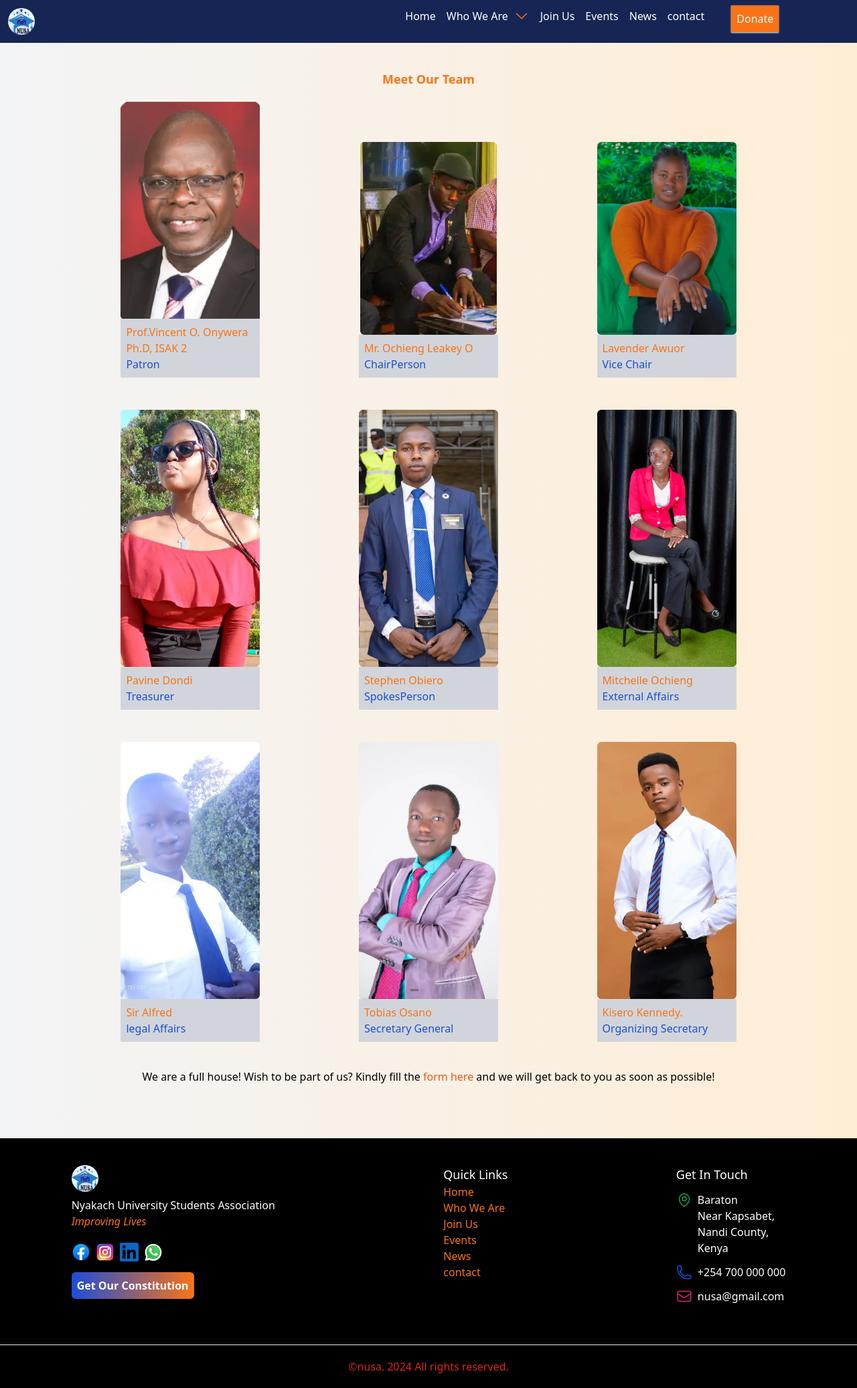
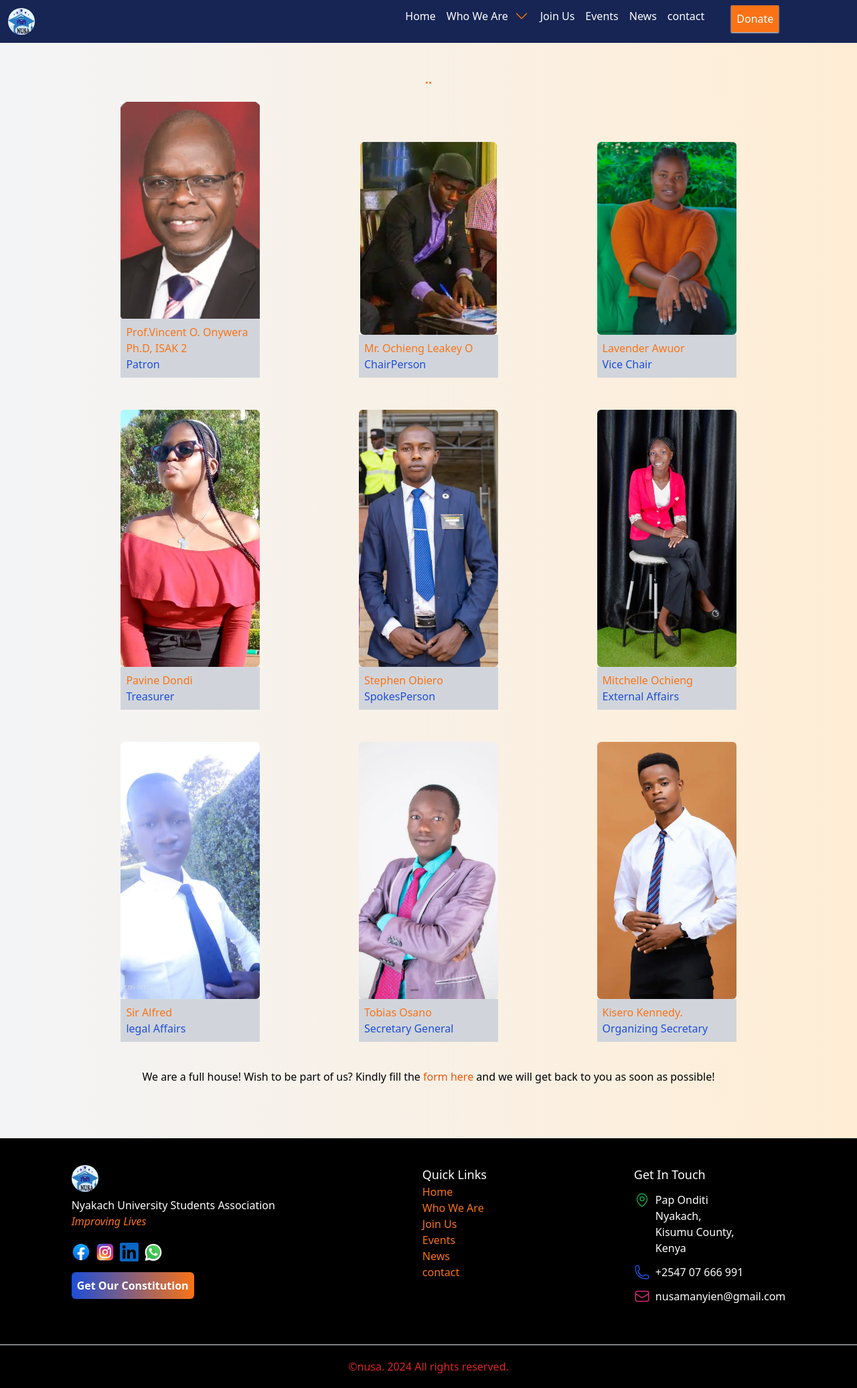
Before and after one commit to WilfredMutwiri/NYAKACHUNIVERSITY-STUDENTSASSOCIATION-Website, a React (Create React App) app in the folder frontend/: page /Team in a window 1280 px wide. Shown: the whole page at 67% size. Built offline with nearby package versions, Linux system fonts and the light colour scheme.

Commit message:
update footer section

```diff
--- a/frontend/src/componets/Navbar.js
+++ b/frontend/src/componets/Navbar.js
@@ -51,6 +51,7 @@ const Navbar = () => {
             </svg>
             </div>
             <div ref={dropdown} onMouseLeave={LeaveDropdown} class="hidden bg-gray-800 p-4 -ml-4 shadow-sm shadow-white">
+            <Link to="/About"><li class="">Who We Are</li></Link>
             <Link to="/PatronInstallation"><li class="">Installation Of New Patron</li></Link>
             <Link to="/Team"><li class="">Our Team</li></Link>
             </div>
--- a/frontend/src/componets/Team.js
+++ b/frontend/src/componets/Team.js
@@ -7,12 +7,24 @@ import externalAffairs from '../images/externalAffairs.webp'
 import viceChair from '../images/ViceChair.webp'
 import LegalAffairs from '../images/LegalAffairs.webp'
 import SecretaryGeneral from '../images/SecretaryGeneral.webp'
+import React, {useState,useEffect} from 'react'
 const Team = () => {
+    const meetTxt=['Meet Our Team','.','..','We are a full house','.','..',"We are devoted to serve",'.','..'];
+    const [textIndex,setTextIndex]=useState(0);
+
+    const changeText=()=>{
+        setTextIndex((prevIndex)=>(prevIndex ===meetTxt.length-1?0:prevIndex+1))
+    }
+
+    useEffect(()=>{
+        const interval=setInterval(changeText,1000);
+        return ()=>clearInterval(interval)
+    },[]);
     return (
         <div>
             <div class="w-full bg-gradient-to-r from-gray-100 to-orange-100 pt-10 pb-10">
             <div class="w-full md:w-10/12 m-auto">
-            <h2  class="text-center font-semibold text-lg text-orange-500">Meet Our Team</h2>
+            <h2  class="text-center font-semibold text-lg text-orange-500">{meetTxt[textIndex]}</h2>
             {/* first team grid */}
             <div class="block md:grid grid-cols-3 pt-5" id='grid1'>
             <div class="mb-10 md:mb-0 w-52 m-auto">
--- a/frontend/src/componets/footer.js
+++ b/frontend/src/componets/footer.js
@@ -39,7 +39,7 @@ const Footer = () => {
         <path stroke-linecap="round" stroke-linejoin="round" d="M19.5 10.5c0 7.142-7.5 11.25-7.5 11.25S4.5 17.642 4.5 10.5a7.5 7.5 0 1 1 15 0Z" />
         </svg>
         <p class="">
-        Baraton<br/>Near Kapsabet,<br/>Nandi County,<br/>Kenya
+        Pap Onditi<br/>Nyakach,<br/>Kisumu County,<br/>Kenya
         </p>
         </div>
         <div class="flex pt-3 text-white">
@@ -47,7 +47,7 @@ const Footer = () => {
         <path stroke-linecap="round" stroke-linejoin="round" d="M2.25 6.75c0 8.284 6.716 15 15 15h2.25a2.25 2.25 0 0 0 2.25-2.25v-1.372c0-.516-.351-.966-.852-1.091l-4.423-1.106c-.44-.11-.902.055-1.173.417l-.97 1.293c-.282.376-.769.542-1.21.38a12.035 12.035 0 0 1-7.143-7.143c-.162-.441.004-.928.38-1.21l1.293-.97c.363-.271.527-.734.417-1.173L6.963 3.102a1.125 1.125 0 0 0-1.091-.852H4.5A2.25 2.25 0 0 0 2.25 4.5v2.25Z" />
         </svg>
         <p class="">
-        +254 700 000 000
+        +2547 07 666 991
         </p>
         </div>
         <div class="text-white pt-3 flex">
@@ -55,7 +55,7 @@ const Footer = () => {
         <path stroke-linecap="round" stroke-linejoin="round" d="M21.75 6.75v10.5a2.25 2.25 0 0 1-2.25 2.25h-15a2.25 2.25 0 0 1-2.25-2.25V6.75m19.5 0A2.25 2.25 0 0 0 19.5 4.5h-15a2.25 2.25 0 0 0-2.25 2.25m19.5 0v.243a2.25 2.25 0 0 1-1.07 1.916l-7.5 4.615a2.25 2.25 0 0 1-2.36 0L3.32 8.91a2.25 2.25 0 0 1-1.07-1.916V6.75" />
         </svg>
         <p class="">
-            nusa@gmail.com
+        nusamanyien@gmail.com
         </p>
         </div>
         </div>
```
